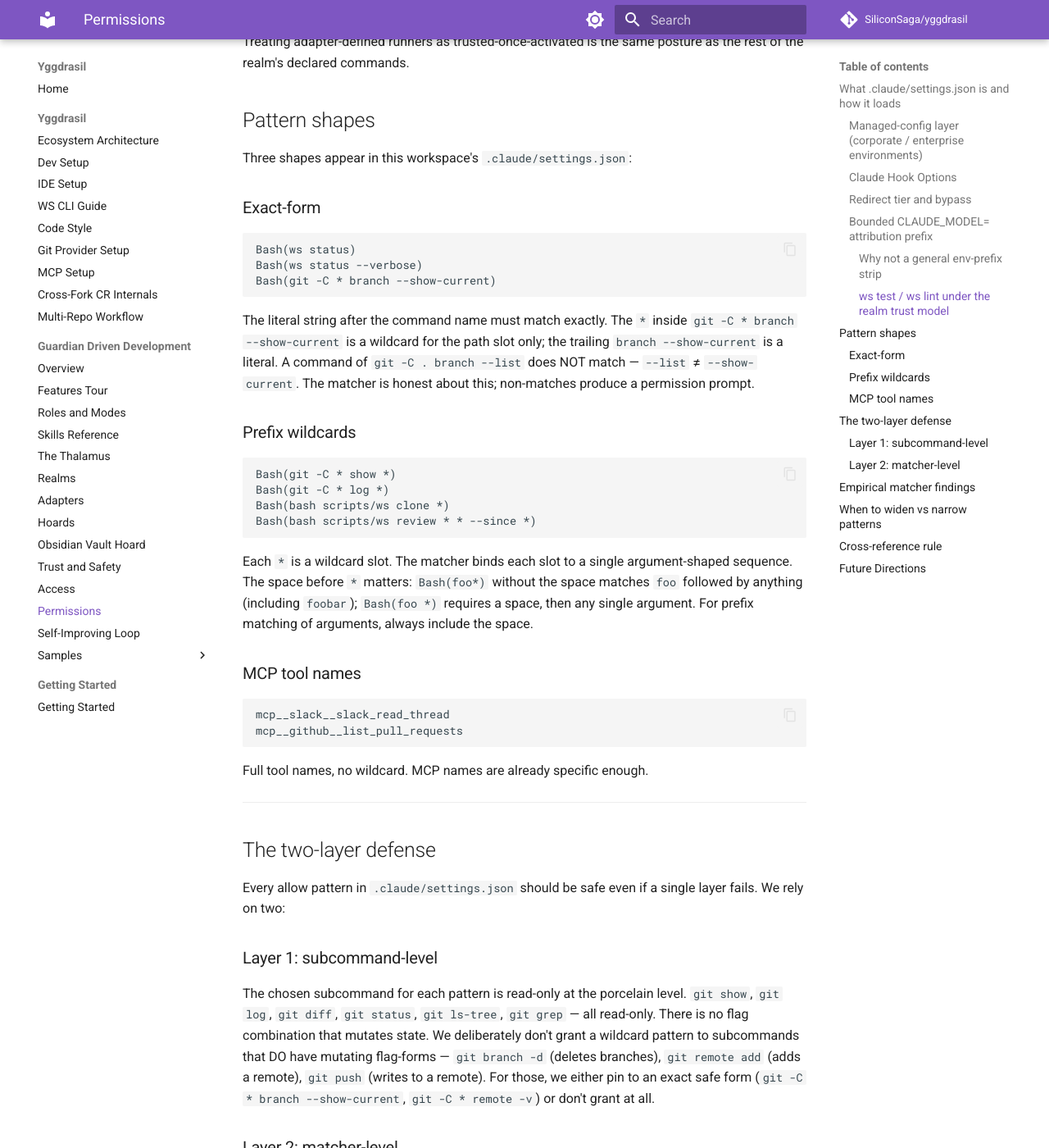
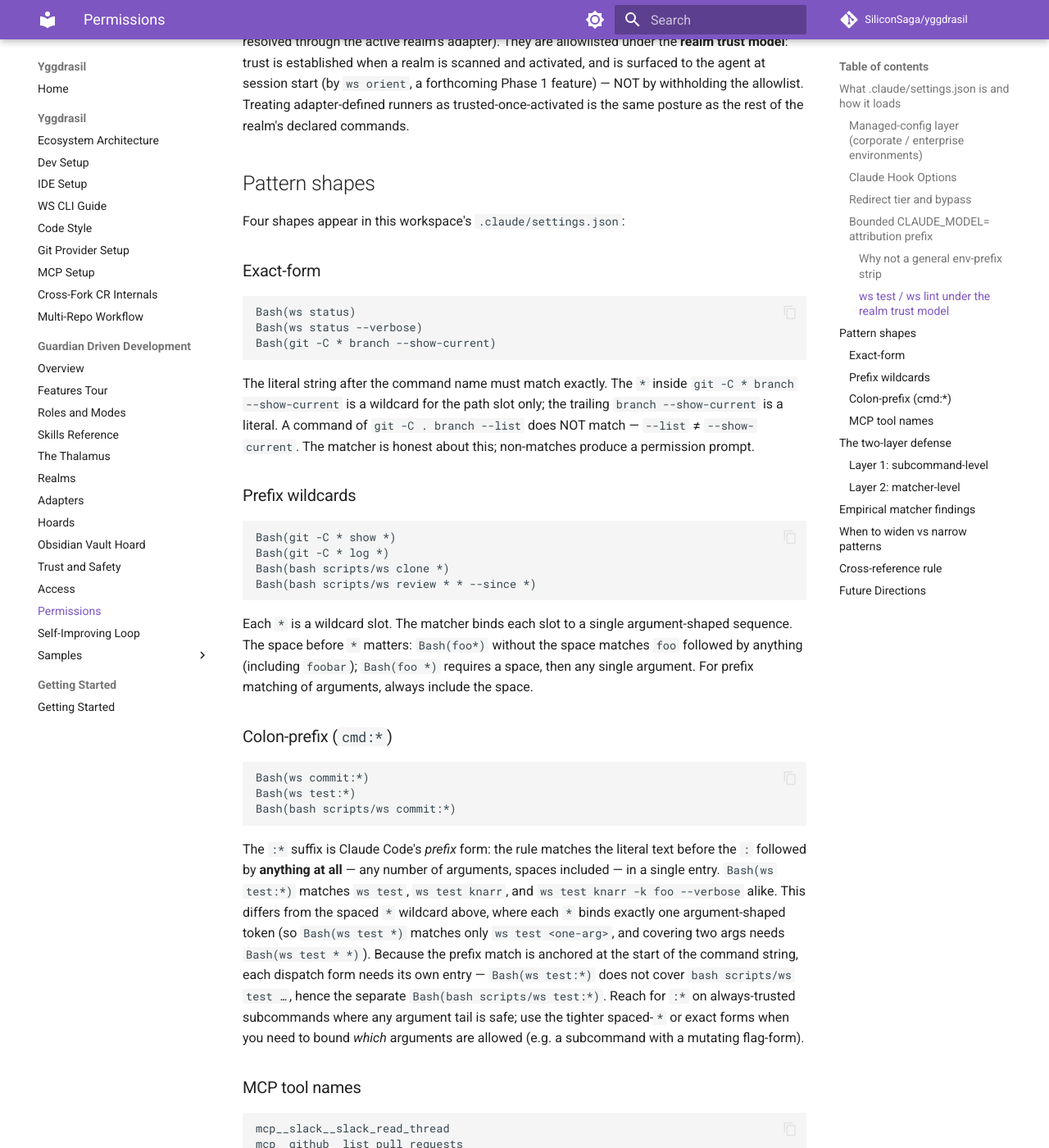
Before and after one commit to SiliconSaga/yggdrasil, an MkDocs documentation site: the page built from docs/gdd/permissions.md, in a window 1280 px wide and 1400 px high, scrolled down 3717 px. Shown: the whole window at 82% size. Built offline with MkDocs 1.6.1 and Material for MkDocs 9.7.7, drawn with Linux system fonts in a browser that asks for light colours; comment, search, counter and statistics services are not loaded; some of the changed text lies outside the part shown.

Commit message:
fix(pr84): round-2 review — single-quote strip test, :* docs, help.bats helper, strip comment
Round 2 of Copilot review on PR #84 (4 comments):

- Single-quote strip "bug" (Copilot): FALSE POSITIVE — verified empirically that
  `CLAUDE_MODEL='Sonnet 4.6' ws commit …` strips correctly. The `\'` in the
  `${s#…}` removal is a glob-pattern-escaped single quote (matches a literal '),
  not a literal backslash. Added a clarifying comment in strip_claude_model_prefix
  so the pattern-escaped quotes aren't misread again.
- No single-quote regression test (Copilot): valid gap — added
  `allow: single-quoted CLAUDE_MODEL prefix on ws commit is allowlisted`. It
  passes, which both guards the behavior and confirms the above is a non-bug.
- help.bats didn't load test_helper (Copilot): now loads the shared helper and
  uses $WS_COMMIT_BIN, matching dry-run.bats (dropped the hand-rolled ROOT_DIR).
- `:*` not explained (Copilot): documented the colon-prefix form — a new
  "Colon-prefix (cmd:*)" subshape under Pattern shapes (prefix match, any arg
  tail, start-anchored so each dispatch form needs its own entry, vs the spaced
  `*` single-token wildcard), plus a one-line clarification at the point of use
  in the bounded-CLAUDE_MODEL section.

Full bats suite: 245/245 green.

Co-Authored-By: Claude Opus 4.8 <noreply@anthropic.com>

````diff
--- a/docs/gdd/permissions.md
+++ b/docs/gdd/permissions.md
@@ -77,7 +77,7 @@ Bash(CLAUDE_MODEL=* ws commit:*)
 Bash(CLAUDE_MODEL=* bash scripts/ws commit:*)
 ```
 
-Both the `ws commit` and `bash scripts/ws commit` bare forms are listed so the command still auto-approves under Claude Code's native matcher — i.e. when this hook is disabled or passes through and only the literal settings patterns apply.
+The `:*` suffix here is Claude Code's *prefix* form — it matches the command plus any argument tail, not a single argument slot (see [Pattern shapes → Colon-prefix](#colon-prefix-cmd) below). Both the `ws commit` and `bash scripts/ws commit` bare forms are listed because that prefix match is anchored at the start of the string, so neither covers the other dispatch form; listing both keeps the command auto-approving under Claude Code's native matcher too — i.e. when this hook is disabled or passes through and only the literal settings patterns apply.
 
 The `CLAUDE_MODEL=*` forms exist because sub-agents attribute commits by prepending the model inline — `CLAUDE_MODEL="Sonnet 4.6" ws commit <comp> <bodyfile>` — rather than rewriting the shared `.env` (which would race across parallel sub-agents). See [`ws commit` attribution in the CLI guide](../ws-cli-guide.md#ws-commit) for the resolution rules.
 
@@ -104,7 +104,7 @@ match an allow pattern (prompt suppressed) and then run with an attacker-control
 
 ## Pattern shapes
 
-Three shapes appear in this workspace's `.claude/settings.json`:
+Four shapes appear in this workspace's `.claude/settings.json`:
 
 ### Exact-form
 
@@ -135,6 +135,16 @@ argument-shaped sequence. The space before `*` matters: `Bash(foo*)`
 without the space matches `foo` followed by anything (including
 `foobar`); `Bash(foo *)` requires a space, then any single argument.
 For prefix matching of arguments, always include the space.
+
+### Colon-prefix (`cmd:*`)
+
+```text
+Bash(ws commit:*)
+Bash(ws test:*)
+Bash(bash scripts/ws commit:*)
+```
+
+The `:*` suffix is Claude Code's *prefix* form: the rule matches the literal text before the `:` followed by **anything at all** — any number of arguments, spaces included — in a single entry. `Bash(ws test:*)` matches `ws test`, `ws test knarr`, and `ws test knarr -k foo --verbose` alike. This differs from the spaced `*` wildcard above, where each `*` binds exactly one argument-shaped token (so `Bash(ws test *)` matches only `ws test <one-arg>`, and covering two args needs `Bash(ws test * *)`). Because the prefix match is anchored at the start of the command string, each dispatch form needs its own entry — `Bash(ws test:*)` does not cover `bash scripts/ws test …`, hence the separate `Bash(bash scripts/ws test:*)`. Reach for `:*` on always-trusted subcommands where any argument tail is safe; use the tighter spaced-`*` or exact forms when you need to bound *which* arguments are allowed (e.g. a subcommand with a mutating flag-form).
 
 ### MCP tool names
 
````
Also changed, not shown: 3 other files.
